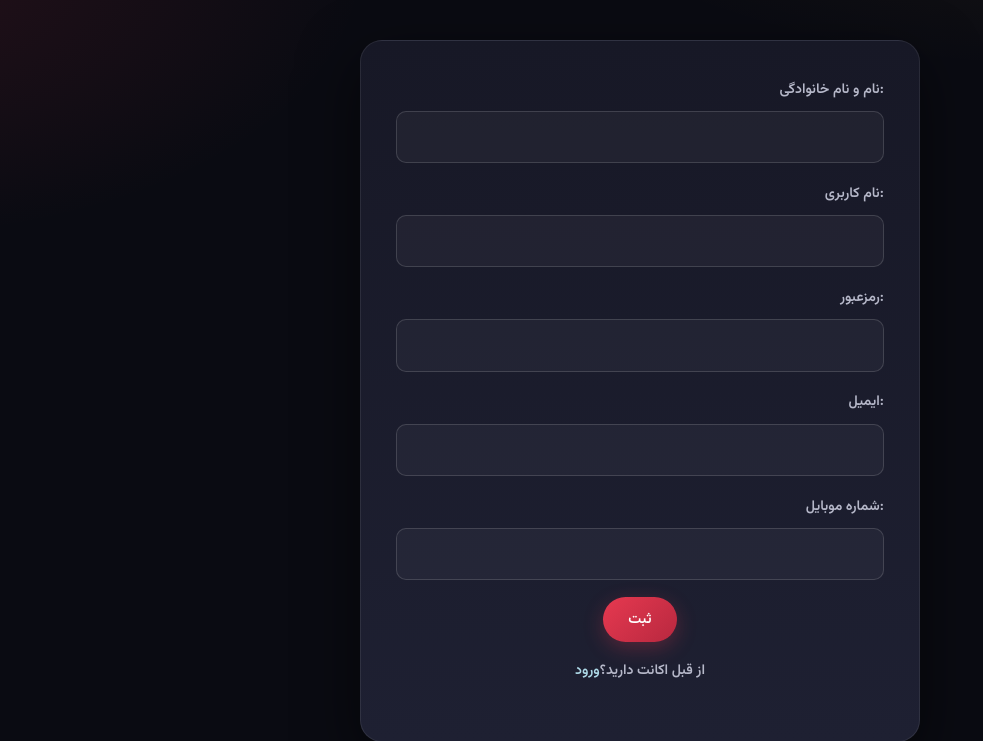
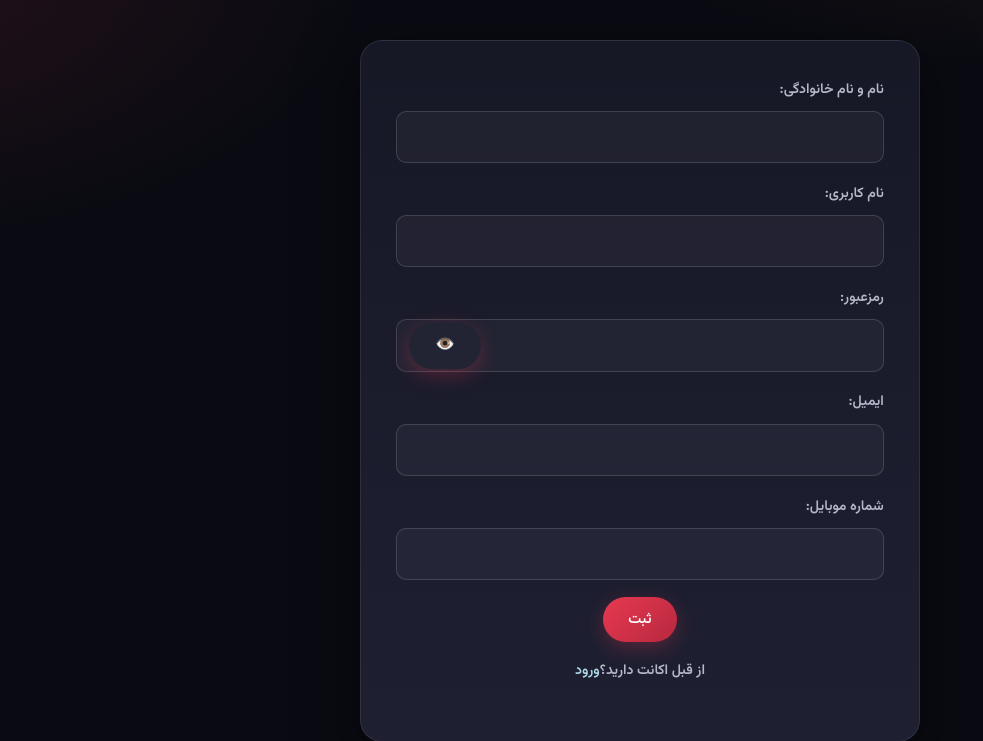
Before and after one commit to Ashkankh28/CinemaBlit, a PHP site: page /register.php in a window 1280 px wide. Shown: the part 147-888 px from the top of the page, without its empty margins (0-983 px from the left). Run offline with PHP 8.4, Linux system fonts and the light colour scheme.

Commit message:
hide passwords
login.php, personal.php, register.php edited

```diff
--- a/register.php
+++ b/register.php
@@ -10,7 +10,7 @@
         <input id="inform" name="namefamily" type="text" />
         </td>
         <td style="padding-top:15px;">
-        <label id="titr" style="padding-right:30px;">:نام و نام خانوادگی</label>
+        <label id="titr" style="padding-right:30px;">نام و نام خانوادگی:</label>
         </td>
     </tr>
     <tr>
@@ -18,15 +18,25 @@
         <input id="inform" name="username" type="text" />
         </td>
         <td style="padding-top:15px;">
-        <label id="titr" style="padding-right:40px">:نام کاربری</label>
+        <label id="titr" style="padding-right:40px">نام کاربری:</label>
         </td>
     </tr>
     <tr>
-        <td>
-        <input id="inform" name="pass" type="password" />
+        <td style="position:relative;">
+        <input id="inform" name="pass" type="password"/>
+        <button type="button" onclick="
+            var inp = this.previousElementSibling;
+            if (inp.type === 'password') {
+                inp.type = 'text';
+                this.textContent = '🙈';
+            } else {
+                inp.type = 'password';
+                this.textContent = '👁️';
+            }
+        " style="cursor:pointer;background:none;border:none;position:absolute;left:10px;top:50%;transform:translateY(-50%);font-size:16px;">👁️</button>
         </td>
         <td style="padding-top:15px;">
-        <label id="titr" style="padding-right:40px">:رمزعبور</label>
+        <label id="titr" style="padding-right:40px">رمزعبور:</label>
         </td>
     </tr>
     <tr>
@@ -34,7 +44,7 @@
         <input id="inform" name="email"  type="email" />
         </td>
         <td style="padding-top:15px;">
-        <label id="titr" style="padding-right:40px">:ایمیل</label>
+        <label id="titr" style="padding-right:40px">ایمیل:</label>
         </td>
     </tr>
     <tr>
@@ -42,7 +52,7 @@
         <input id="inform" name="phone" type="text" />
         </td>
         <td style="padding-top:15px;">
-        <label id="titr" style="padding-right:40px">:شماره موبایل</label>
+        <label id="titr" style="padding-right:40px">شماره موبایل:</label>
         </td>
     </tr>
     <tr>
```
Also changed, not shown: login.php (+13 -1 lines), personal.php (+6 -6 lines).
